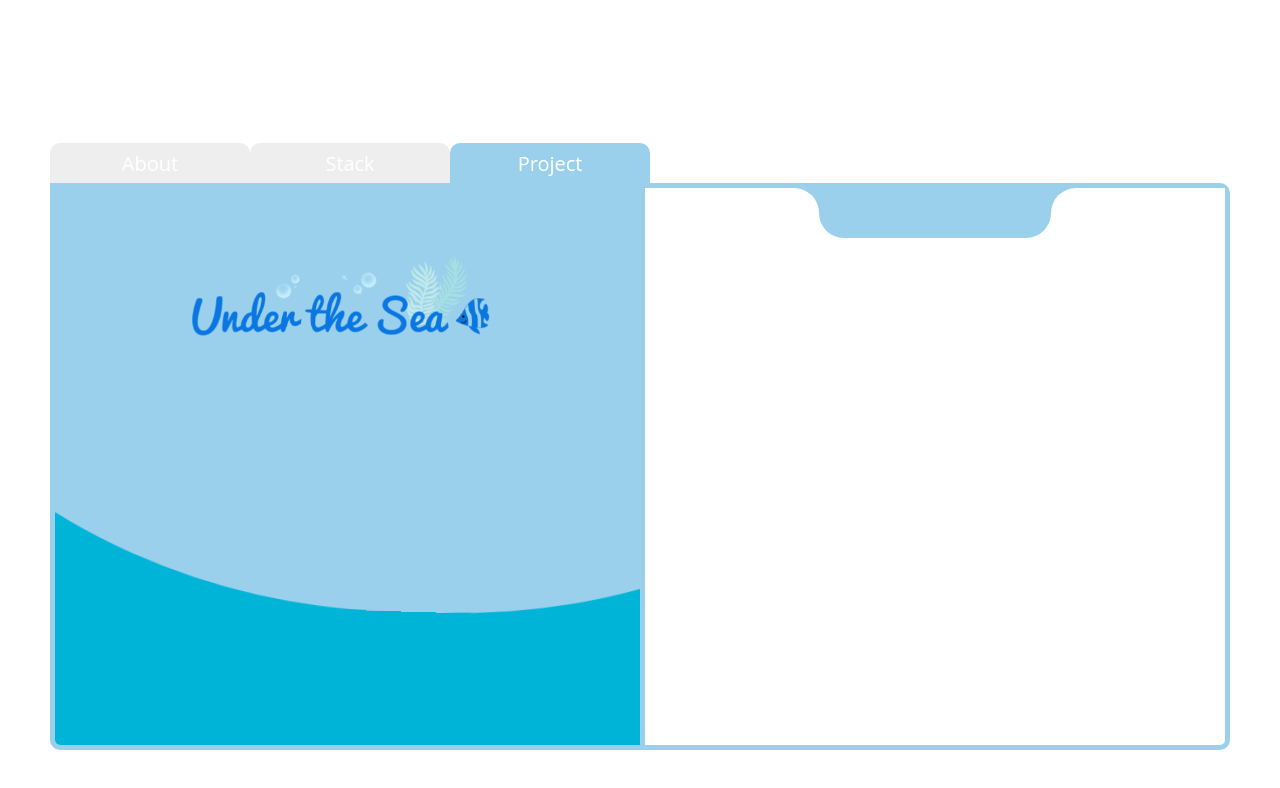
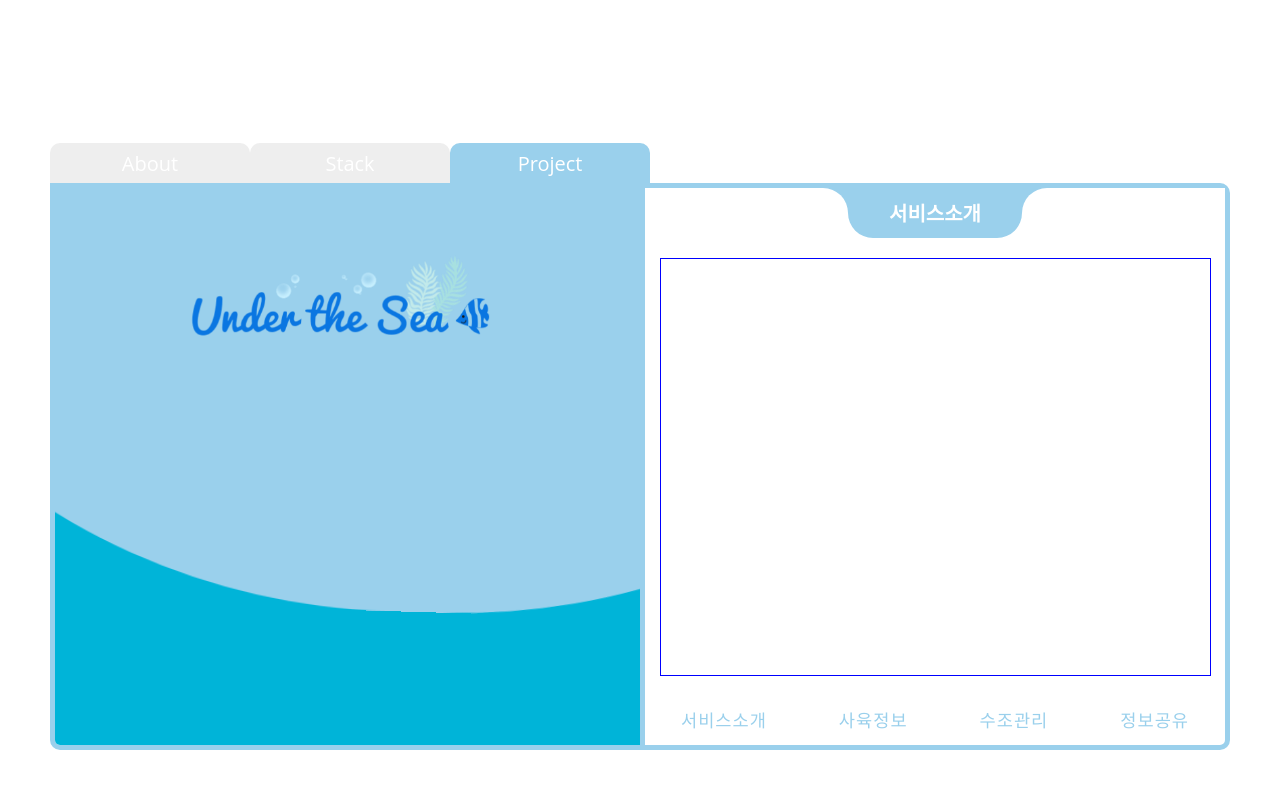
Before and after one commit to JeongSeongWu/aboutme, a React (Create React App) app: page / in a window 1280 px wide. Both pictures are taken after a click on the element "Project". Shown: the top 788 px of the page. Built offline with nearby package versions, Linux system fonts and the light colour scheme.

Commit message:
Add: projectUnderBtn

```diff
--- /dev/null
+++ b/src/components/Intro.tsx
@@ -0,0 +1,74 @@
+import React from 'react';
+import styled from 'styled-components';
+
+const Container = styled.div`
+  width: 100%;
+  height: 100%;
+  display: flex;
+  /* justify-content: center; */
+  align-items: center;
+  flex-direction: column;
+`;
+
+const CircleContainer = styled.div`
+  width: 200px;
+  height: 200px;
+  position: relative;
+  margin-top: 10%;
+  border: 5px solid #9ad0ec;
+  border-radius: 50%;
+`;
+
+const GuideCircle = styled.div`
+  display: flex;
+  justify-content: center;
+  align-items: center;
+  font-size: 1.2rem;
+  position: absolute;
+  top: -25%;
+  left: 50%;
+  transform: translate(-50%, 0%);
+  width: 120px;
+  height: 120px;
+  background: white;
+  /* background: #9ad0ec; */
+  /* border: 5px solid #577bc1; */
+  border: 5px solid #9ad0ec;
+  border-radius: 50%;
+`;
+
+const ManageCircle = styled.div`
+  display: flex;
+  justify-content: center;
+  align-items: center;
+  font-size: 1.2rem;
+  position: absolute;
+  left: -30%;
+  bottom: -25%;
+  width: 120px;
+  height: 120px;
+  background: white;
+  border: 5px solid #9ad0ec;
+  border-radius: 50%;
+`;
+
+const PostCircle = styled.div`
+  display: flex;
+  justify-content: center;
+  align-items: center;
+  font-size: 1.2rem;
+  position: absolute;
+  right: -30%;
+  bottom: -25%;
+  width: 120px;
+  height: 120px;
+  background: white;
+  border: 5px solid #9ad0ec;
+  border-radius: 50%;
+`;
+
+const Intro: React.FunctionComponent = () => {
+  return <Container></Container>;
+};
+
+export default Intro;
--- a/src/pages/Project.tsx
+++ b/src/pages/Project.tsx
@@ -1,4 +1,5 @@
 import styled, { keyframes } from 'styled-components';
+import Intro from '../components/Intro';
 
 const Container = styled.div`
   display: flex;
@@ -80,9 +81,11 @@ const Img = styled.img`
 `;
 
 const Right = styled.section`
+  position: relative;
   display: flex;
-  justify-content: flex-end;
-  justify-content: center;
+  flex-direction: column;
+  justify-content: space-between;
+  align-items: center;
   position: relative;
   width: 50%;
   height: 100%;
@@ -102,6 +105,7 @@ const RightTitle = styled.div`
   display: flex;
   font-size: 1.25rem;
   background: #9ad0ec;
+  color: white;
   border-bottom-left-radius: 25px;
   border-bottom-right-radius: 25px;
   font-weight: bold;
@@ -110,23 +114,84 @@ const RightTitle = styled.div`
 `;
 
 const CenterEmptyBox = styled.div`
-  width: 40%;
+  width: 30%;
   height: 50px;
   background: white;
 `;
 
 const LeftEmptyBox = styled.div`
-  width: 30%;
+  width: 35%;
   height: 50px;
   border-top-right-radius: 25px;
   background: white;
 `;
 
 const RightEmptyBox = styled.div`
-  width: 30%;
+  width: 35%;
   height: 50px;
   border-top-left-radius: 25px;
   background: white;
+`;
+
+const Content = styled.div`
+  position: absolute;
+  display: flex;
+  align-items: center;
+  top: 70px;
+  flex-direction: column;
+  width: 95%;
+  height: 75%;
+  border: 1px solid blue;
+`;
+
+const BottomContainer = styled.div`
+  display: flex;
+  justify-content: space-around;
+  align-items: center;
+  width: 100%;
+  height: 50px;
+`;
+
+const IntroTag = styled.div`
+  position: relative;
+  display: flex;
+  justify-content: center;
+  align-items: center;
+  height: 50%;
+  font-size: 1.1rem;
+  font-weight: 550;
+  color: #9ad0ec;
+  letter-spacing: 1px;
+  cursor: pointer;
+  :after {
+    content: '';
+    position: absolute;
+    right: 50%;
+    bottom: 0;
+    width: 0;
+    height: 3px;
+    background-color: #00b4d8;
+    transition: all 0.5s;
+  }
+
+  :before {
+    content: '';
+    position: absolute;
+    left: 50%;
+    bottom: 0;
+    width: 0;
+    height: 3px;
+    background-color: #00b4d8;
+    transition: all 0.5s;
+  }
+
+  :hover:after {
+    width: 50%;
+  }
+
+  :hover:before {
+    width: 50%;
+  }
 `;
 
 const Project: React.FunctionComponent = () => {
@@ -146,11 +211,19 @@ const Project: React.FunctionComponent = () => {
         <RightCover>
           <LeftEmptyBox />
           <CenterEmptyBox>
-            <RightTitle></RightTitle>
+            <RightTitle>서비스소개</RightTitle>
           </CenterEmptyBox>
-
           <RightEmptyBox />
         </RightCover>
+        <Content>
+          <Intro />
+        </Content>
+        <BottomContainer>
+          <IntroTag>서비스소개</IntroTag>
+          <IntroTag>사육정보</IntroTag>
+          <IntroTag>수조관리</IntroTag>
+          <IntroTag>정보공유</IntroTag>
+        </BottomContainer>
       </Right>
     </Container>
   );
```
